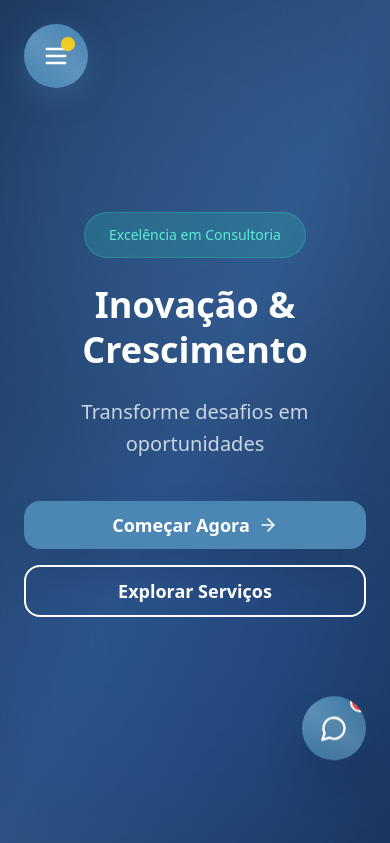
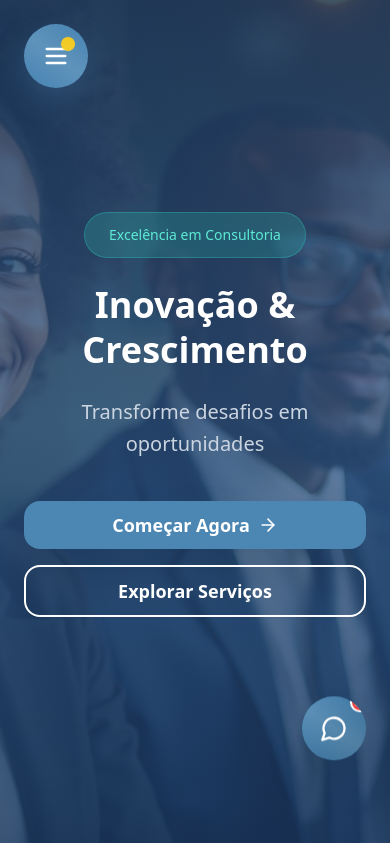
Before and after one commit to edmilsonConstantino/horizont, a React (Vite) app: page / in a window 390 px wide. Shown: the top 843 px of the page. Built offline with nearby package versions, Linux system fonts and the light colour scheme.

Commit message:
atualizacao

```diff
--- a/src/components/Hero.tsx
+++ b/src/components/Hero.tsx
@@ -12,6 +12,7 @@ const slides = [
 	{
 		title: "Inovação & Crescimento",
 		subtitle: "Transforme desafios em oportunidades",
+		image:"/public/hero.jpg",
 	},
 	{
 		title: "Resultados Comprovados",
@@ -40,6 +41,15 @@ export default function Hero() {
 
 	return (
 		<section className="relative min-h-screen bg-gradient-to-br from-[#1a202c] via-[#2d3748] to-[#1a202c] overflow-hidden">
+
+			{/* Efeito de sol no canto superior direito */}
+			<motion.div
+				initial={{ opacity: 0, scale: 0.9 }}
+				animate={{ opacity: 1, scale: [1, 1.08, 1] }}
+				transition={{ duration: 6, repeat: Infinity, ease: "easeInOut" }}
+				className="absolute top-0 right-0 w-[520px] h-[520px] bg-gradient-to-bl from-yellow-200/30 via-white/25 to-orange-300/20 rounded-full blur-3xl pointer-events-none"
+			/>
+
 			<motion.button
 				onClick={() => setShowMobileMenu(!showMobileMenu)}
 				whileHover={{ scale: 1.05 }}
@@ -277,11 +287,18 @@ export default function Hero() {
 							transition={{ duration: 0.7 }}
 							className="absolute inset-0 hidden lg:block"
 						>
+							{/* Fundo branco profissional */}
+							<div className="absolute inset-0 bg-white" />
+
 							<div
 								className="absolute inset-0 bg-cover bg-center"
 								style={{ backgroundImage: `url(${slides[currentSlide].image})` }}
 							>
-								<div className="absolute inset-0 bg-gradient-to-br from-[#1e3a5f]/90 via-[#2c5282]/85 to-[#1a365d]/90" />
+								{/* Gradiente antes da imagem */}
+								<div className="absolute inset-0 bg-gradient-to-r from-[#1e3a5f]/90 via-[#2c5282]/70 to-transparent" />
+
+								{/* Camada leve sobre a imagem (opcional) */}
+								<div className="absolute inset-0 bg-gradient-to-br from-[#1a365d]/60 via-[#2c5282]/40 to-[#1e3a5f]/60" />
 							</div>
 
 							<div className="relative h-full flex items-center justify-center p-12">
@@ -354,13 +371,22 @@ export default function Hero() {
 						</motion.div>
 					</AnimatePresence>
 
-					{/* Mobile: apenas textos animados, fundo fixo */}
-					<div className="absolute inset-0 lg:hidden">
-						<div className="absolute inset-0 bg-gradient-to-br from-[#1e3a5f] via-[#2c5282] to-[#1a365d]">
-							<div className="absolute inset-0 opacity-10">
-								<div className="absolute top-0 left-0 w-96 h-96 bg-blue-400 rounded-full filter blur-3xl"></div>
-								<div className="absolute bottom-0 right-0 w-96 h-96 bg-blue-600 rounded-full filter blur-3xl"></div>
-							</div>
+					{/* Mobile: textos animados com imagem de fundo */}
+					<AnimatePresence mode="wait">
+						<motion.div
+							key={`mobile-${currentSlide}`}
+							initial={{ opacity: 0 }}
+							animate={{ opacity: 1 }}
+							exit={{ opacity: 0 }}
+							transition={{ duration: 0.7 }}
+							className="absolute inset-0 lg:hidden"
+						>
+							<div
+								className="absolute inset-0 bg-cover bg-center"
+								style={{ backgroundImage: `url(${slides[currentSlide].image})` }}
+							>
+								{/* Gradiente sobre a imagem */}
+								<div className="absolute inset-0 bg-gradient-to-b from-[#1e3a5f]/85 via-[#2c5282]/75 to-[#1a365d]/85" />
 							</div>
 
 							<div className="relative h-full flex items-center justify-center p-6 pt-28 pb-32">
@@ -430,7 +456,8 @@ export default function Hero() {
 									</motion.div>
 								</div>
 							</div>
-					</div>
+						</motion.div>
+					</AnimatePresence>
 				</div>
 			</div>
 
```
Also changed, not shown: public/hero.jpg (added). Lines whose indentation alone changed are shown as unchanged.
